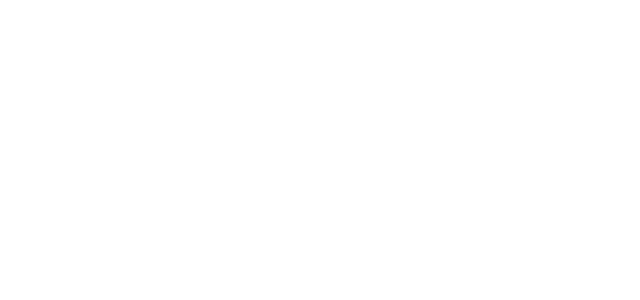
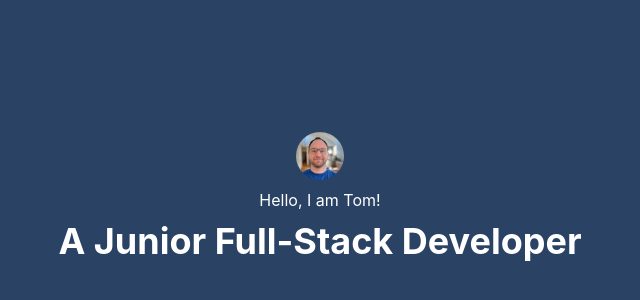
Before and after one commit to TommyMart/portfolio-jan25, a React (Create React App) app in the folder portfolio/: page / in a window 1280 px wide. Shown: the part 202-502 px from the top of the page, without its empty margins (320-960 px from the left). Built offline with nearby package versions, Linux system fonts and the light colour scheme.

Commit message:
feat: landing page

```diff
--- a/portfolio/src/App.js
+++ b/portfolio/src/App.js
@@ -1,12 +1,14 @@
 import "./App.css";
 import { ChakraProvider } from "@chakra-ui/react";
 import Header from "./components/Header";
+import LandingSection from "./components/LandingSection";
 
 function App() {
   return (
     <ChakraProvider>
       <main>
         <Header />
+        <LandingSection />
       </main>
     </ChakraProvider>
   );
--- /dev/null
+++ b/portfolio/src/components/FullScreenSection.js
@@ -0,0 +1,20 @@
+import * as React from "react";
+import { VStack } from "@chakra-ui/react";
+
+/**
+ * Illustrates the use of children prop and spread operator
+ */
+const FullScreenSection = ({ children, isDarkBackground, ...boxProps }) => {
+  return (
+    <VStack
+      backgroundColor={boxProps.backgroundColor}
+      color={isDarkBackground ? "white" : "black"}
+    >
+      <VStack maxWidth="1280px" minHeight="100vh" {...boxProps}>
+        {children}
+      </VStack>
+    </VStack>
+  );
+};
+
+export default FullScreenSection;
--- /dev/null
+++ b/portfolio/src/components/LandingSection.js
@@ -0,0 +1,27 @@
+import { Avatar, Heading, VStack } from "@chakra-ui/react";
+import FullScreenSection from "./FullScreenSection";
+
+const greeting = "Hello, I am Tom!";
+const bio1 = "A Junior Full-Stack Developer";
+
+
+const LandingSection = () => {
+
+    return (
+    <FullScreenSection
+        justifyContent="center"
+        alignItems="center"
+        isDarkBackground
+        backgroundColor="#2A4365"
+    >
+        <Avatar src={"/IMG_0900.jpeg"}/>
+        <VStack>
+            <h1>{greeting}</h1>
+            <Heading>{bio1}</Heading>
+
+        </VStack>
+    </FullScreenSection>
+    )
+}
+
+export default LandingSection;
```
Also changed, not shown: portfolio/public/IMG_0900.jpeg (added).
